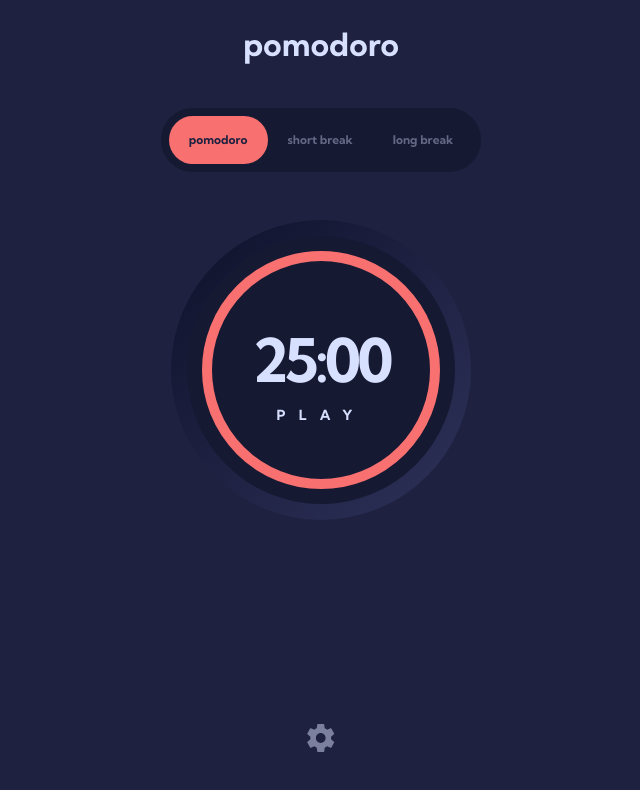
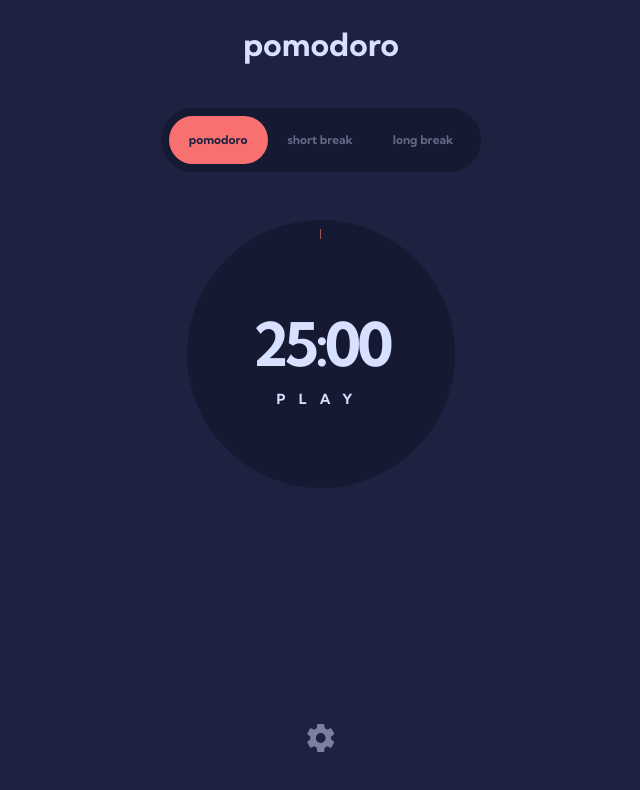
Before and after one commit to nikanoza/pomodor, a React (Vite) app: page / in a window 1280 px wide. Shown: the top 790 px of the page, without its empty margins (319-959 px from the left). Built offline with nearby package versions, Linux system fonts and the light colour scheme.

Commit message:
feat: work with animation

```diff
--- a/src/components/Session.tsx
+++ b/src/components/Session.tsx
@@ -56,10 +56,41 @@ const Session: React.FC<PropsType> = ({ settings, session }) => {
     }
   };
 
+  const calculateDashoffset =
+    753 -
+    (753 * (settings[session] * 60 - times[session])) /
+      (settings[session] * 60);
+
+  const color =
+    settings.color === "semi-red"
+      ? "#F87070"
+      : settings.color === "sky"
+      ? "#70F3F8"
+      : "#D881F8";
+
   return (
-    <div className="mt-12 w-75 h-75 rounded-full bg-session flex justify-center items-center">
-      <div className="w-[267.805px] h-[267.805px] rounded-full bg-dark-blu flex justify-center items-center">
-        <div className="w-[238.049px] h-[238.049px] rounded-full border-[10px] border-semi-red flex flex-col justify-center items-center">
+    <div className="w-[267.805px] h-[267.805px] mt-12 rounded-full bg-dark-blu flex justify-center items-center relative">
+      <svg width="267.805px" height="267.805px" className="absolute -rotate-90">
+        <circle
+          id="circle1"
+          cx="133.9025px"
+          cy="133.9025px"
+          r="120px"
+          fill="transparent"
+          stroke={color}
+          strokeWidth="10px"
+          strokeDasharray="753px"
+          strokeDashoffset={calculateDashoffset}
+        ></circle>
+        <circle
+          id="circle2"
+          cx="133.9025px"
+          cy="133.9025px"
+          r="120px"
+          fill="transparent"
+        ></circle>
+      </svg>
+      <div className="w-[238.049px] h-[238.049px] rounded-full flex flex-col justify-center items-center relative z-10">
         <h1 className="text-semi-grey text-[60px] font-bold tracking-[-4px]">
           {displayTime()}
         </h1>
@@ -71,7 +102,6 @@ const Session: React.FC<PropsType> = ({ settings, session }) => {
         </button>
       </div>
     </div>
-    </div>
   );
 };
 
```
Lines whose indentation alone changed are shown as unchanged.
